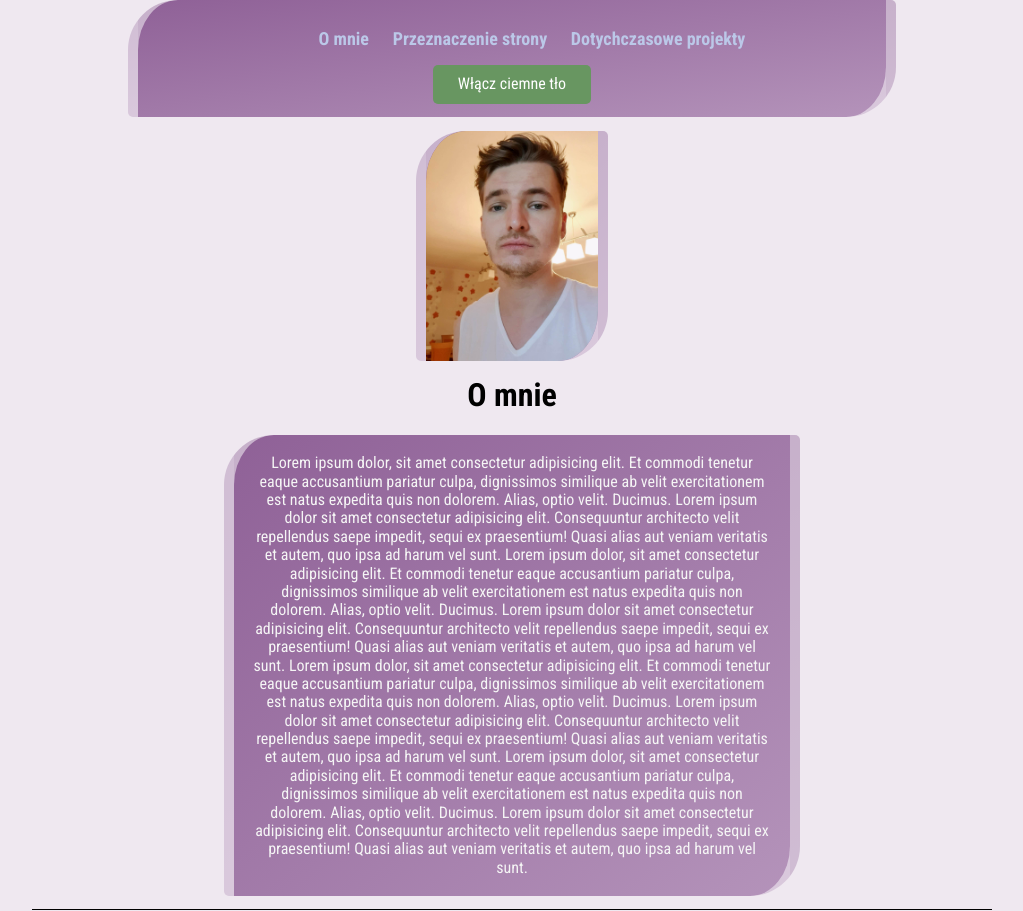
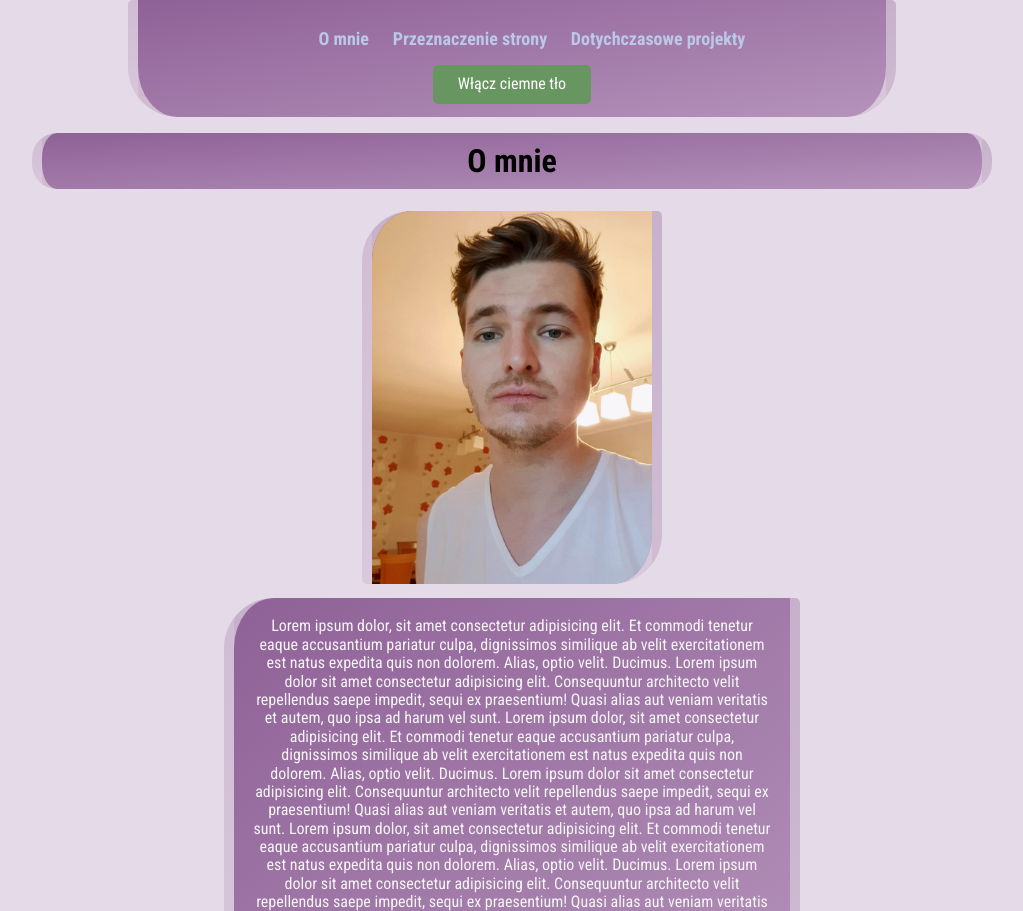
Before and after one commit to MateuszBurak/Public-homepage, a plain HTML site: page index.html in a window 1280 px wide. Shown: the top 911 px of the page, without its empty margins (128-1151 px from the left). Drawn offline with nearby package versions, Linux system fonts and the light colour scheme.

Commit message:
adjusted dark theme styling, section header styling and section image scaling

```diff
--- a/CSS/footer.css
+++ b/CSS/footer.css
@@ -1,7 +1,7 @@
 .footer {
     color: whitesmoke;
     padding: 1% 1%;
-    border-radius: 5px 50px 5px 50px;
+    border-radius: 50px 50px 5px 5px;
     border-right: 10px solid hsla(0, 0%, 100%, .5);
     border-left: 10px solid hsla(0, 0%, 100%, .5);
     background-image: linear-gradient(to bottom right, #8f6197, #b493ba);
--- a/CSS/navigation.css
+++ b/CSS/navigation.css
@@ -1,6 +1,6 @@
 .navigation {
     padding: 1% 1%;
-    border-radius: 50px 5px 50px 5px;
+    border-radius: 5px 5px 50px 50px;
     border-right: 10px solid hsla(0, 0%, 100%, .5);
     border-left: 10px solid hsla(0, 0%, 100%, .5);
     background-image: linear-gradient(to bottom right, #8f6197, #b493ba);
--- a/CSS/section.css
+++ b/CSS/section.css
@@ -2,7 +2,7 @@
     padding: 1% 0px 1% 0;
     margin: 2px auto;
     max-width: 75%;
-    border-bottom: 1px solid #000000;
+    border-bottom: 1px solid #734e78a1;
 }
 
 .darkSection {
@@ -15,7 +15,7 @@
 }
 
 .section__image {
-    max-width: 20%;
+    max-width: 300px;
     border-right: 10px solid hsla(0, 0%, 100%, .5);
     border-left: 10px solid hsla(0, 0%, 100%, .5);
     border-radius: 50px 5px 50px 5px;
@@ -26,6 +26,12 @@
 .section__header {
     font-size: xx-large;
     margin-top: 2px;
+    border-radius: 25px 25px 25px 25px;
+    border-right: 10px solid hsla(0, 0%, 100%, .5);
+    border-left: 10px solid hsla(0, 0%, 100%, .5);
+    background-image: linear-gradient(to bottom right, #8f6197, #b493ba);
+    box-shadow: 0px 0px 40px 40px linear-gradient(to bottom right, #8f6197, #b493ba);
+    padding: 1%;
 }
 
 .section__content {
--- a/CSS/style.css
+++ b/CSS/style.css
@@ -7,7 +7,7 @@ html {
 }
 
 .body {
-    background-color: #efe8f0;
+    background-color: #e5dae7;
     max-width: 100%;
     text-align: center;
     margin: 0 auto;
@@ -19,7 +19,7 @@ html {
 
 .dark {
     color: whitesmoke;
-    background-color: #050305;
+    background-color: #734e78;
     transition-duration: 0.4s;
 }
 
--- a/index.html
+++ b/index.html
@@ -30,8 +30,8 @@
         <button class="navigation__button js-buttonTheme">Włącz <span class="js-themeName">ciemne</span> tło</button>
     </nav>
     <section class="section" id="Omnie">
+        <h1 class="section__header">O mnie</h1>
         <img class="section__image" src="images/ja.jpg" alt="Moje zdjęcie"></img>
-        <h1 class="section__header">O mnie</h1>
         <p class="section__content">Lorem ipsum dolor, sit amet consectetur adipisicing elit. Et commodi tenetur eaque
             accusantium pariatur culpa, dignissimos similique ab velit exercitationem est natus expedita quis non
             dolorem. Alias, optio velit. Ducimus. Lorem ipsum dolor sit amet consectetur adipisicing elit. Consequuntur
```
